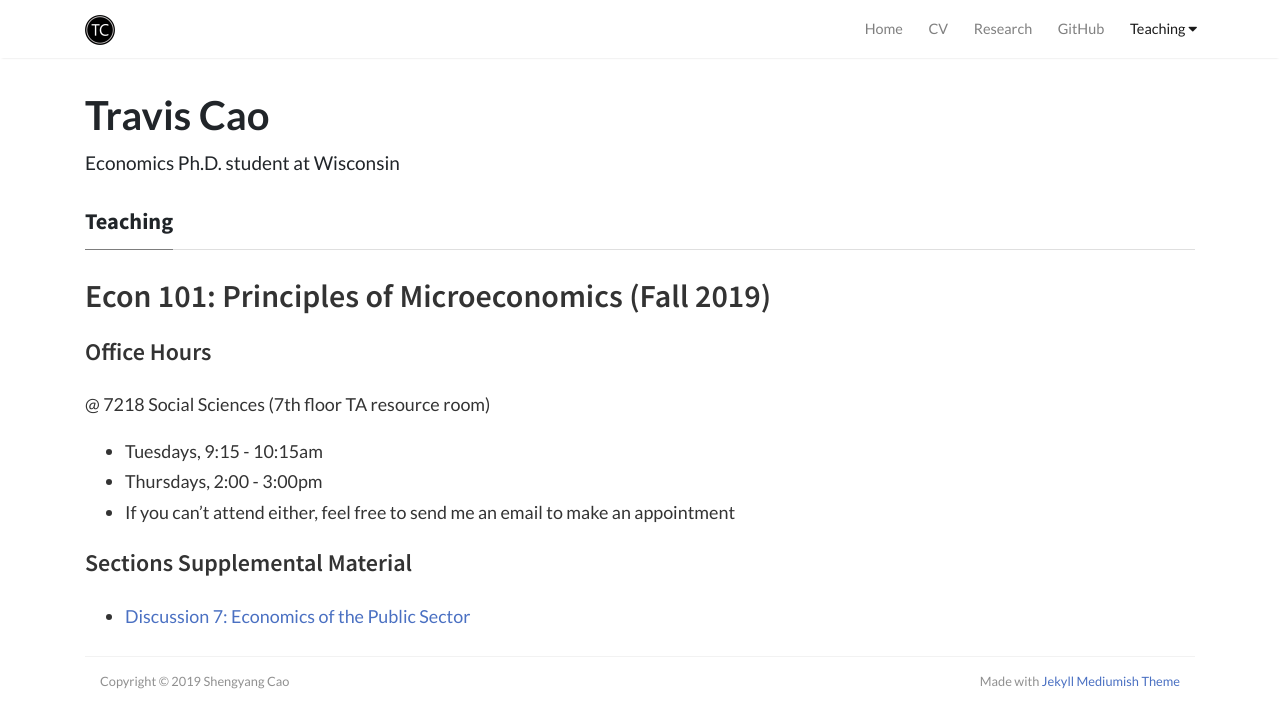
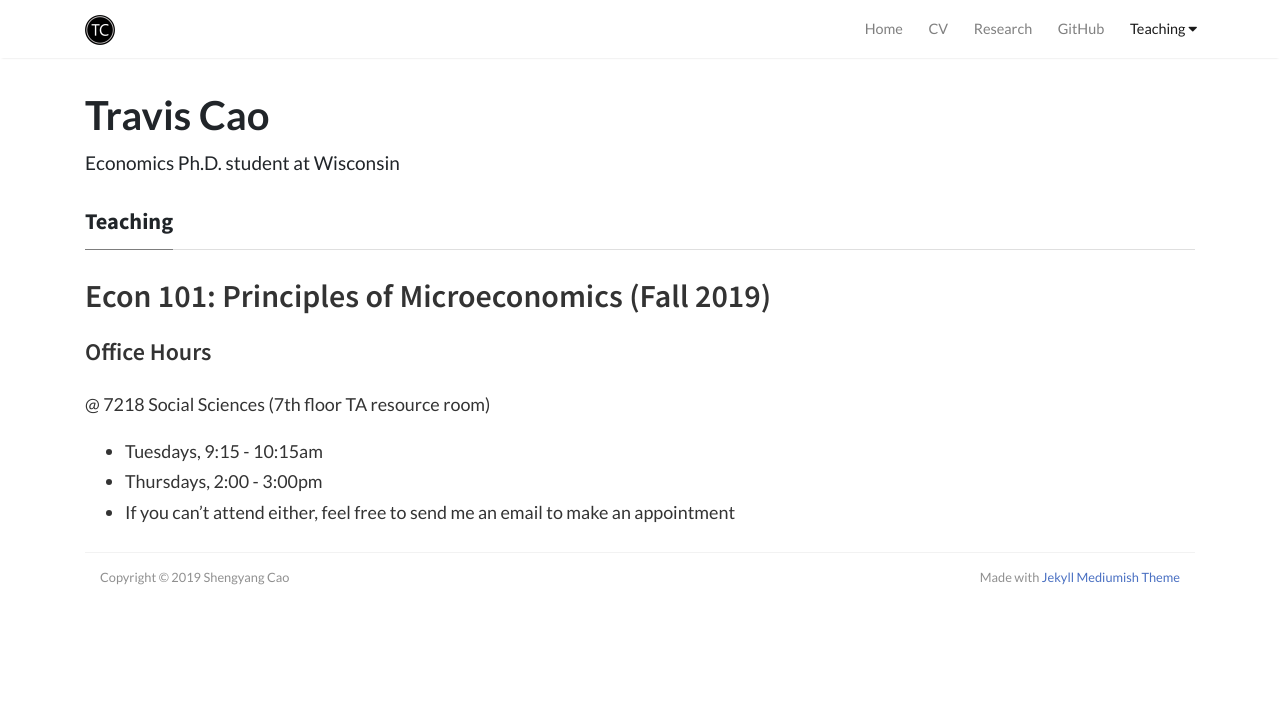
Before and after one commit to scaotravis/scaotravis.github.io, a Jekyll site: the page built from _posts/2019-07-09-teaching-fa-101.md, in a window 1280 px wide. Shown: the top 728 px of the page. Built offline with Jekyll 4.4.1, drawn with Linux system fonts in a browser that asks for light colours; nearby versions of some CDN libraries; comment, search, counter and statistics services are not loaded.

Commit message:
remove supplemental materials

```diff
--- a/_posts/2019-07-09-teaching-fa-101.md
+++ b/_posts/2019-07-09-teaching-fa-101.md
@@ -13,6 +13,3 @@ permalink: /teaching/fa19-101
 * Tuesdays, 9:15 - 10:15am
 * Thursdays, 2:00 - 3:00pm
 * If you can't attend either, feel free to send me an email to make an appointment
-
-#### Sections Supplemental Material
-* [Discussion 7: Economics of the Public Sector]({{ site.url }}/downloads/teaching/fa19-101/101_dis7_externality.pdf)
```
Also changed, not shown: 2 other files.
